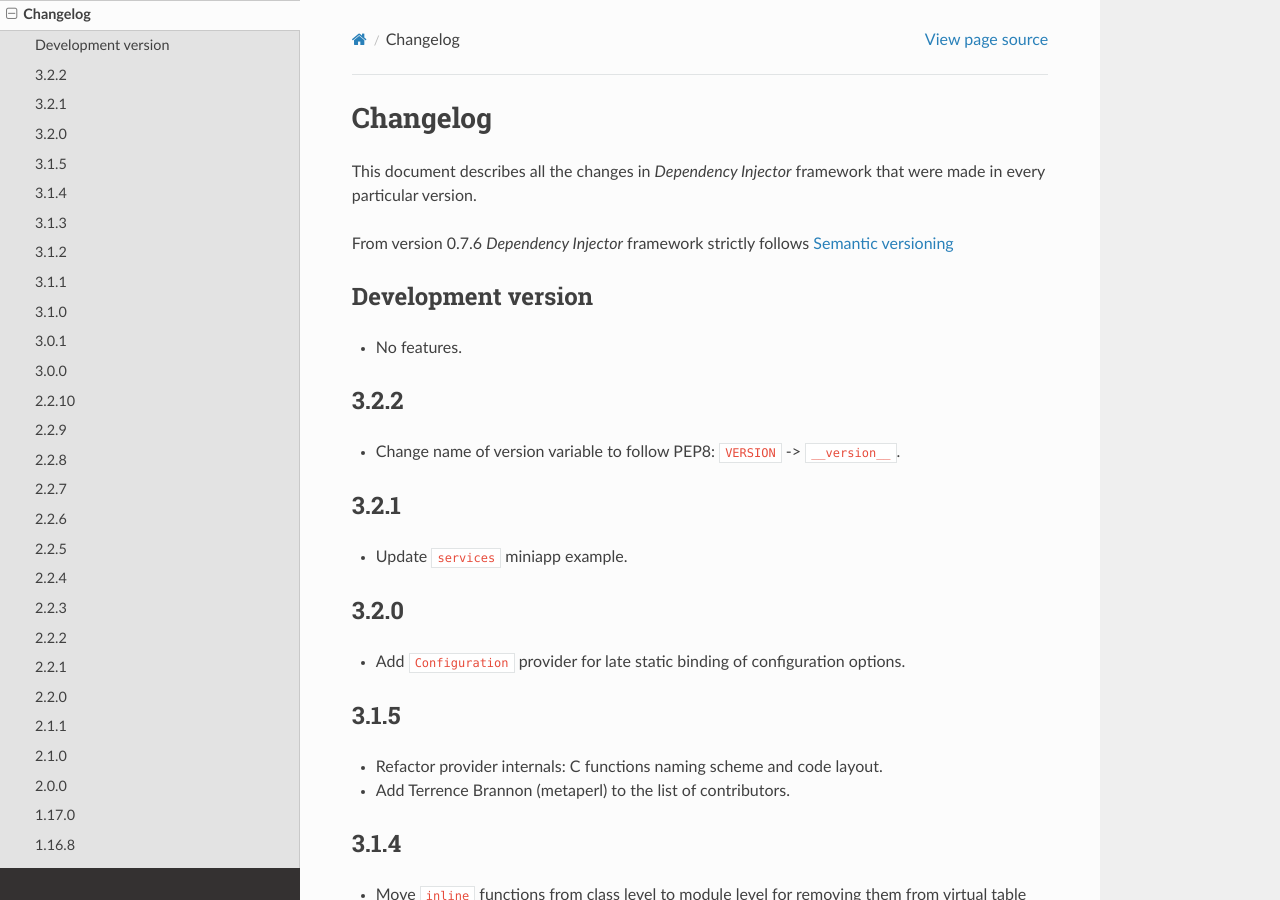
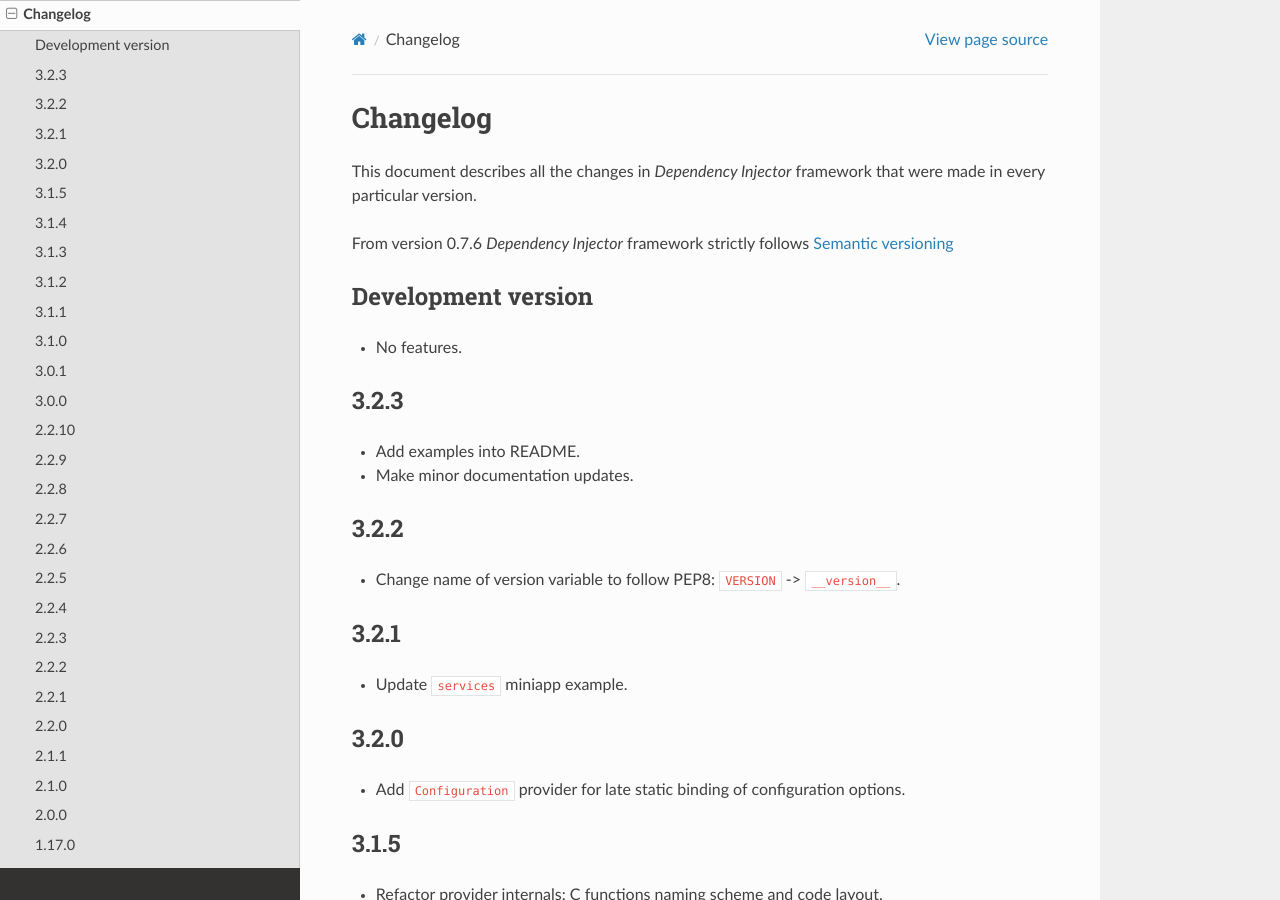
Before and after one commit to ets-labs/python-dependency-injector, a Sphinx documentation site: the page built from docs/main/changelog.rst, in a window 1280 px wide and 900 px high. Built offline with Sphinx 7.4.7 and the Read the Docs theme 2.0.0, drawn with Linux system fonts in a browser that asks for light colours.

Commit message:
Increase version to 3.2.3

```diff
--- a/docs/main/changelog.rst
+++ b/docs/main/changelog.rst
@@ -10,6 +10,11 @@ follows `Semantic versioning`_
 Development version
 -------------------
 - No features.
+
+3.2.3
+-----
+- Add examples into README.
+- Make minor documentation updates.
 
 3.2.2
 -----
--- a/src/dependency_injector/__init__.py
+++ b/src/dependency_injector/__init__.py
@@ -1,6 +1,6 @@
 """Dependency injector top-level package."""
 
-__version__ = '3.2.2'
+__version__ = '3.2.3'
 """Version number that follows semantic versioning.
 
 :type: str
```
